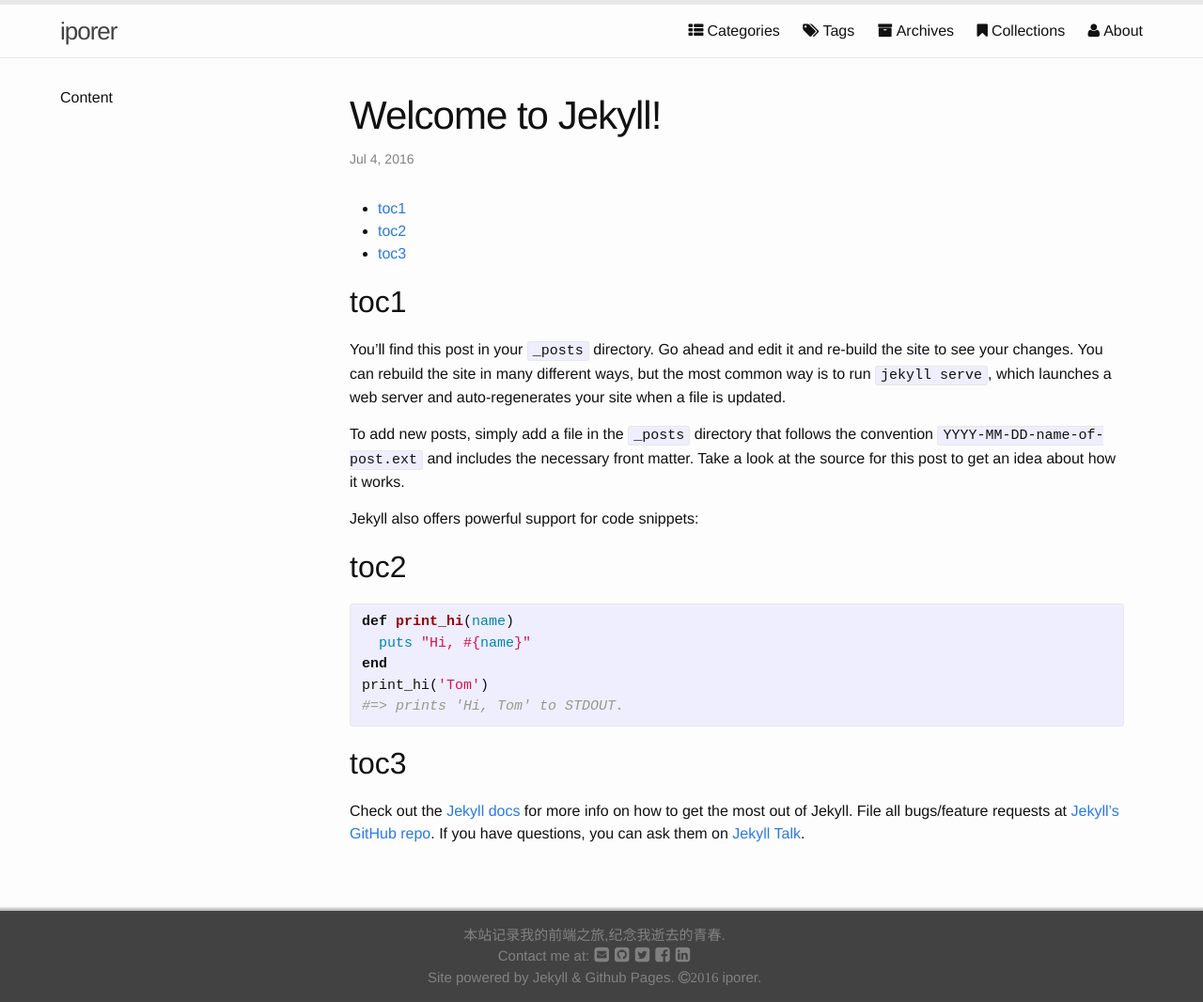
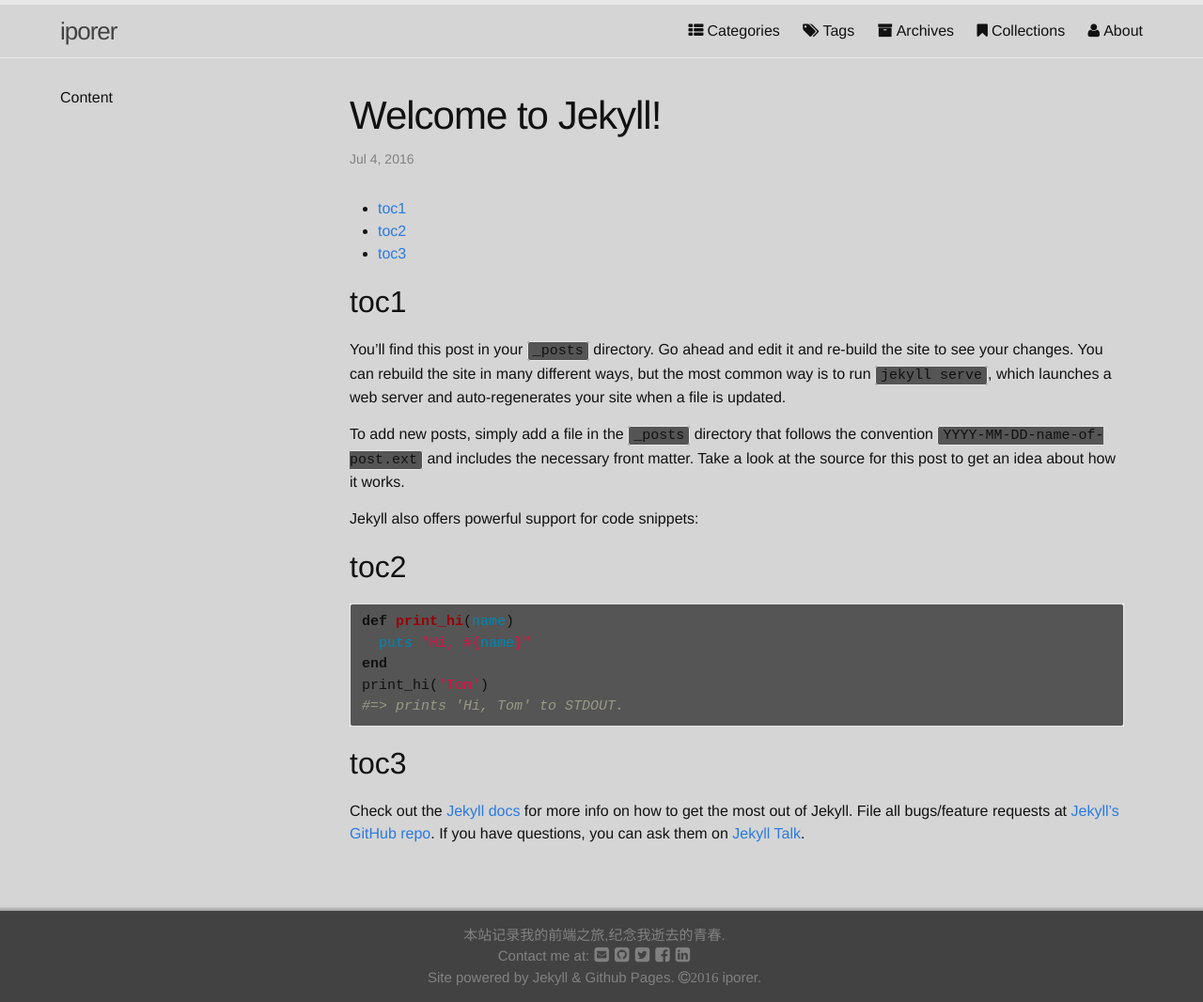
Before and after one commit to iporer/iporer.github.io, a Jekyll site: the page built from _posts/2016-07-04-welcome-to-jekyll.markdown, in a window 1280 px wide. Shown: the whole page at 94% size. Built offline with Jekyll 4.4.1, drawn with Linux system fonts in a browser that asks for light colours.

Commit message:
change background color

```diff
--- a/_sass/_base.scss
+++ b/_sass/_base.scss
@@ -120,7 +120,7 @@
   font-size: 15px;
   border: 1px solid $grey-color-light;
   border-radius: 3px;
-  background-color: #eef;
+  background-color: #555555;
 }
 
 code {
--- a/css/main.scss
+++ b/css/main.scss
@@ -15,7 +15,7 @@
 $spacing-unit:     30px;
 
 $text-color:       #111;
-$background-color: #fdfdfd;
+$background-color: #d5d5d5;
 $brand-color:      #2a7ae2;
 
 $grey-color:       #828282;
```
